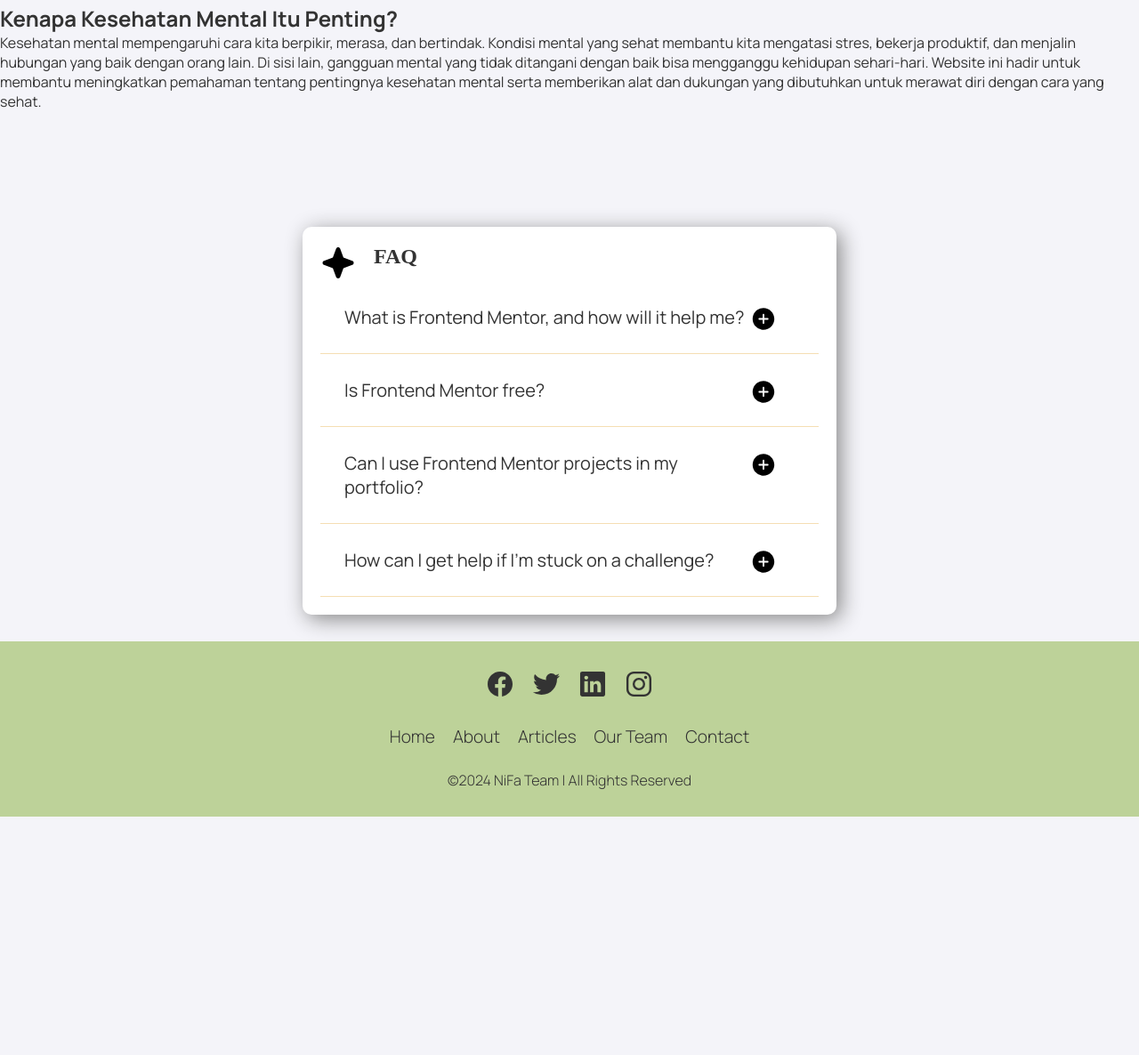
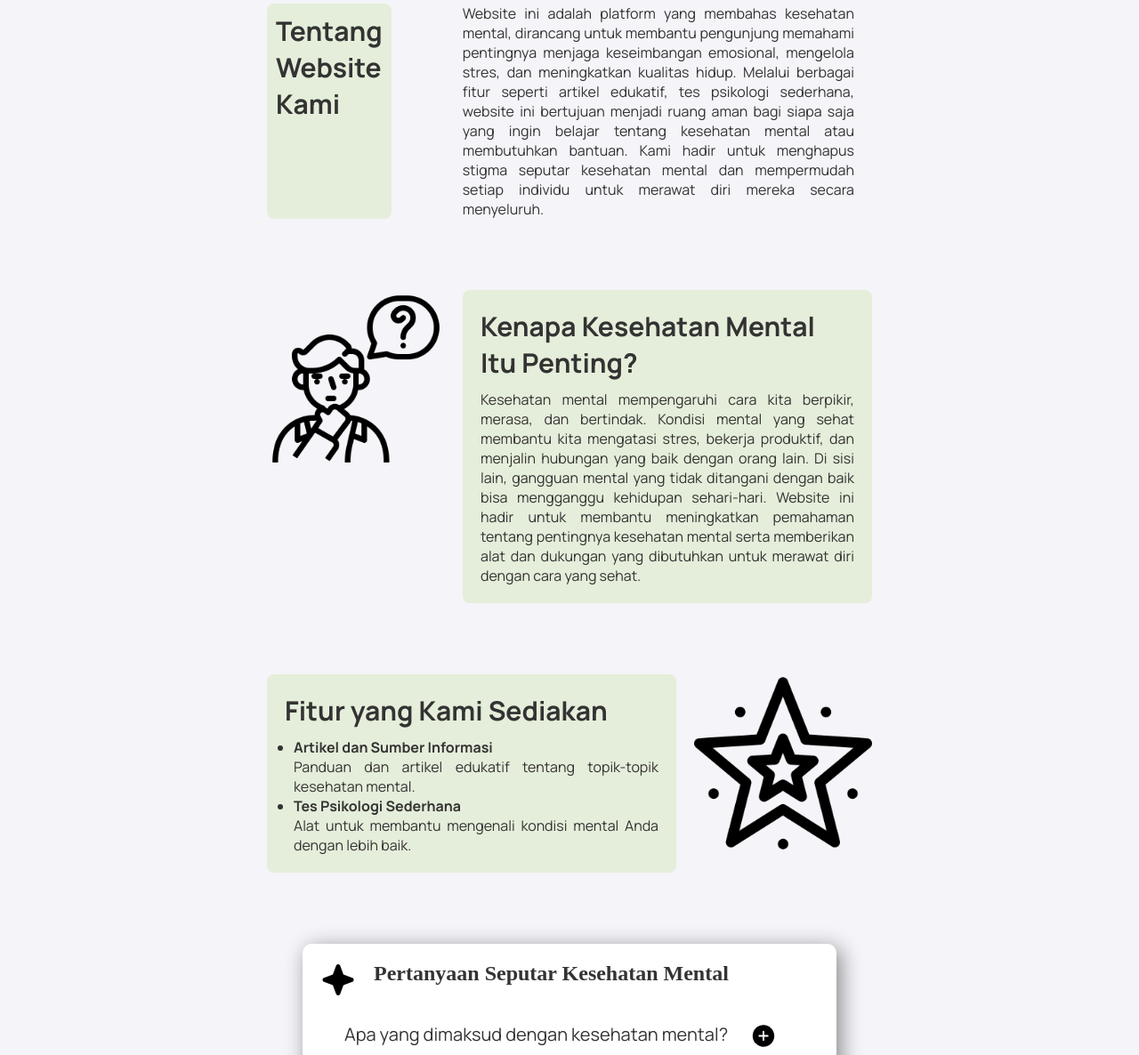
Before and after one commit to kuwapica/infor_medik, a plain HTML site: page about.html in a window 1280 px wide. Shown: the part 96-1282 px from the top of the page at 89% size. Before the commit the page ends 1014 px from the top, so only its background shows below. Drawn offline with nearby package versions, Linux system fonts and the light colour scheme; a web font is replaced by a local one.

Commit message:
Update navigation links, replace team member image, and enhance CSS styles for about and feature sections

```diff
--- a/about.html
+++ b/about.html
@@ -27,48 +27,74 @@
 
     <main>
     <!-- section awal -->
+    <section class="about-website">
+        <div class="about-website-content">
+            <h1>Tentang Website Kami</h1>
+            <p>Website ini adalah platform yang membahas kesehatan mental, dirancang untuk membantu pengunjung memahami pentingnya menjaga keseimbangan emosional, mengelola stres, dan meningkatkan kualitas hidup. Melalui berbagai fitur seperti artikel edukatif, tes psikologi sederhana, website ini bertujuan menjadi ruang aman bagi siapa saja yang ingin belajar tentang kesehatan mental atau membutuhkan bantuan. Kami hadir untuk menghapus stigma seputar kesehatan mental dan mempermudah setiap individu untuk merawat diri mereka secara menyeluruh.</p>
+          </div>
+    </section>
+
+    <!-- section kedua -->
     <section class="important">
       <div class="important-content">
+        <img src="images/problem.png" alt="">
+        <div class="important-content-explain">
           <h1>Kenapa Kesehatan Mental Itu Penting?</h1>
           <p>Kesehatan mental mempengaruhi cara kita berpikir, merasa, dan bertindak. Kondisi mental yang sehat membantu kita mengatasi stres, bekerja produktif, dan menjalin hubungan yang baik dengan orang lain. Di sisi lain, gangguan mental yang tidak ditangani dengan baik bisa mengganggu kehidupan sehari-hari. Website ini hadir untuk membantu meningkatkan pemahaman tentang pentingnya kesehatan mental serta memberikan alat dan dukungan yang dibutuhkan untuk merawat diri dengan cara yang sehat.</p>
         </div>
+          </div>
     </section>
 
+    <!-- section ketiga -->
+    <section class="feature">
+      <div class="feature-content">
+        <div class="feature-content-explain">
+          <h1>Fitur yang Kami Sediakan</h1>
+        <ul>
+          <li>Artikel dan Sumber Informasi</li>
+          <p>Panduan dan artikel edukatif tentang topik-topik kesehatan mental.</p>
+          <li>Tes Psikologi Sederhana</li>
+          <p>Alat untuk membantu mengenali kondisi mental Anda dengan lebih baik.</p>
+        </ul>
+        </div>
+        <img src="images/feature.png" alt="">
+          </div>
+    </section>
     <!-- frequently asked question section -->
     <section class="frequently-asked">
     <div class="faqcontainer">
-        <h1><img src="images/icon-star.svg">FAQ</h1>
+        <h1><img src="images/icon-star.svg">Pertanyaan Seputar Kesehatan Mental</h1>
 
         <div class="question">
           <details>
-            <summary class = "drop"><img src="images/icon-plus.svg" class = "images">What is Frontend Mentor, and how will it help me?</summary>
-            <p>Frontend Mentor offers realistic coding challenges to help developers improve their
-              frontend coding skills with projects in HTML, CSS, and JavaScript. It's suitable for
-              all levels and ideal for portfolio building.</p>
+            <summary class = "drop"><img src="images/icon-plus.svg" class = "images">Apa yang dimaksud dengan kesehatan mental?</summary>
+            <p>Kesehatan mental adalah kondisi kesejahteraan emosional, psikologis, dan sosial seseorang yang memengaruhi cara berpikir, merasa, dan bertindak. Kondisi ini sangat penting karena memengaruhi kemampuan seseorang dalam mengelola stres, berinteraksi dengan orang lain, serta membuat keputusan yang baik dalam kehidupan sehari-hari. Kesehatan mental yang baik memungkinkan individu untuk berfungsi secara optimal dalam kehidupan pribadi, sosial, dan profesional.
+            </p>
           </details>
         </div>
 
         <div class="question">
           <details>
-            <summary class = "drop2"><img src="images/icon-plus.svg" class = "images2">Is Frontend Mentor free?</summary>
-            <p>Yes, Frontend Mentor offers both free and premium coding challenges, with the free
-              option providing access to a range of projects suitable for all skill levels.</p>
+            <summary class = "drop2"><img src="images/icon-plus.svg" class = "images2">Apa saja tanda-tanda umum seseorang mengalami gangguan kesehatan mental?</summary>
+            <p>Beberapa tanda umum seseorang yang mengalami gangguan kesehatan mental antara lain perubahan suasana hati yang ekstrem, seperti perasaan sedih berkepanjangan atau mudah marah, kesulitan dalam berkonsentrasi atau membuat keputusan, serta penarikan diri dari aktivitas sosial, keluarga, dan teman-teman. Selain itu, seseorang mungkin juga mengalami perubahan dalam pola tidur atau nafsu makan, perasaan cemas berlebihan, atau ketakutan yang tidak berdasar. Dalam kasus yang lebih serius, bisa muncul pikiran untuk menyakiti diri sendiri atau bahkan bunuh diri.
+            </p>
           </details>
         </div>
 
         <div class="question">
           <details>
-            <summary class = "drop3"><img src="images/icon-plus.svg" class = "images3">Can I use Frontend Mentor projects in my portfolio?</summary>
-            <p>Yes, you can use projects completed on Frontend Mentor in your portfolio. It's an excellent
-              way to showcase your skills to potential employers!</p>
+            <summary class = "drop3"><img src="images/icon-plus.svg" class = "images3">Bagaimana cara menjaga kesehatan mental yang baik?
+            </summary>
+            <p>Untuk menjaga kesehatan mental yang baik, penting untuk berbicara dengan orang terpercaya tentang perasaan atau masalah yang sedang dihadapi. Menerapkan gaya hidup sehat seperti olahraga rutin, makan makanan bergizi, dan cukup tidur juga berperan penting dalam menjaga kesehatan mental. Selain itu, mengelola stres dengan teknik-teknik relaksasi seperti meditasi atau yoga dapat sangat membantu. Menjaga hubungan sosial yang positif dengan keluarga dan teman-teman, serta menghindari penggunaan alkohol atau obat-obatan terlarang sebagai cara untuk mengatasi stres, juga merupakan langkah-langkah penting dalam merawat kesehatan mental.
+            </p>
           </details>
         </div>
 
         <div class="question">
           <details>
-            <summary class = "drop4"><img src=" images/icon-plus.svg" class = "images4">How can I get help if I'm stuck on a challenge?</summary>
-            <p>The best place to get help is inside Frontend Mentor's Discord community. There's a help
-              channel where you can ask questions and seek support from other community members.</p>
+            <summary class = "drop4"><img src=" images/icon-plus.svg" class = "images4">Apa yang harus dilakukan jika seseorang merasa mengalami gangguan mental?
+            </summary>
+            <p>Jika seseorang merasa mengalami gangguan mental, langkah pertama yang sebaiknya dilakukan adalah berbicara dengan orang terpercaya seperti keluarga, teman, atau seorang konselor untuk mendapatkan dukungan emosional. Mencari bantuan profesional, seperti psikolog atau psikiater, untuk evaluasi dan pengobatan lebih lanjut adalah langkah penting untuk penanganan yang tepat. Selain itu, seseorang yang mengalami gangguan kesehatan mental sebaiknya menghubungi layanan dukungan atau hotline kesehatan mental yang tersedia di wilayah setempat. Menghindari isolasi sosial dan terus menjaga komunikasi dengan orang-orang terdekat juga dapat membantu dalam proses pemulihan.</p>
           </details>
         </div>
       </div>
--- a/css/style.css
+++ b/css/style.css
@@ -1,5 +1,10 @@
 @import url('https://fonts.googleapis.com/css2?family=Inter:wght@100..900&family=Manrope:wght@200..800&family=Noto+Serif+JP:wght@200..900&family=Poppins:ital,wght@0,100;0,200;0,300;0,400;0,500;0,600;0,700;0,800;0,900;1,100;1,200;1,300;1,400;1,500;1,600;1,700;1,800;1,900&family=Rubik:ital@0;1&display=swap');
 @import url('https://fonts.googleapis.com/css2?family=Alegreya:ital,wght@0,400..900;1,400..900&family=Arapey:ital@0;1&family=Inter:wght@100..900&family=Libre+Baskerville:ital,wght@0,400;0,700;1,400&family=Manrope:wght@200..800&family=Noto+Serif+JP:wght@200..900&family=Poppins:ital,wght@0,100;0,200;0,300;0,400;0,500;0,600;0,700;0,800;0,900;1,100;1,200;1,300;1,400;1,500;1,600;1,700;1,800;1,900&family=Rubik:ital@0;1&display=swap');
+
+@font-face {
+    font-family: WorkSans-SemiBold;
+    src: url(assets/fonts/static/WorkSans-SemiBold.ttf) format("truetype");
+}
 
 :root {
     --shadow-color: rgba(0, 0, 0, 0.1);
@@ -397,18 +402,112 @@ body {
     text-align: center;
 }
 
+/* about website styles */
+.about-website {
+    padding-top: 100px;
+    padding-bottom: 30px;
+    padding-left: 300px;
+    padding-right: 300px;
+}
+
+.about-website-content {
+    display: flex;
+    flex-direction: row;
+}
+
+.about-website-content h1 {
+    font-size: 30px;
+    background-color: #E5EEDA;
+    padding: 10px;
+    border-radius: 8px;
+}
+
+.about-website-content p {
+    margin-left: 60px;
+    text-align: justify;
+    padding: 20px;
+    padding-top: 0;
+    padding-bottom: 0;
+}
+
 /* important styles */
 .important {
-    display: flex;
-
-    align-items: center;
-    padding-top: 100px;
+    padding-top: 50px;
     padding-bottom: 30px;
+    padding-left: 300px;
+    padding-right: 300px;
 }
 
 .important-content {
     display: flex;
-    flex-direction: column;
+    flex-direction: row;
+}
+
+.important-content img {
+    width: 200px;
+    height: 200px;
+    object-fit: cover;
+    margin-right: 20px;
+}
+
+.important-content-explain {
+    background-color: #E5EEDA;
+    padding: 20px;
+    border-radius: 8px;
+}
+
+.important-content-explain h1 {
+    font-size: 30px;
+    padding-bottom: 10px;
+}
+
+.important-content-explain p {
+    text-align: justify;
+    border-radius: 8px;
+}
+
+/* feature styles */
+.feature {
+    padding-top: 50px;
+    padding-bottom: 30px;
+    padding-left: 300px;
+    padding-right: 300px;
+}
+
+.feature-content {
+    display: flex;
+    flex-direction: row;
+}
+
+.feature-content img {
+    width: 200px;
+    height: 200px;
+    object-fit: cover;
+    margin-left: 20px;
+}
+
+.feature-content-explain {
+    background-color: #E5EEDA;
+    padding: 20px;
+    border-radius: 8px;
+}
+
+.feature-content-explain h1 {
+    font-size: 30px;
+    padding-bottom: 10px;
+}
+
+.feature-content-explain ul {
+    padding-left: 10px;
+}
+
+.feature-content-explain li {
+    font-weight: bold;
+}
+
+.feature-content-explain p {
+    text-align: justify;
+    border-radius: 8px;
 }
 
 /* faq styles */
@@ -416,7 +515,7 @@ body {
     display: flex;
     justify-content: center;
     align-items: center;
-    padding-top: 100px;
+    padding-top: 50px;
     padding-bottom: 30px;
 }
 
```
Also changed, not shown: index.html (+1 -1 lines), ourteam.html (+2 -2 lines), images/feature.png (added), images/pakdwi.png (added), images/problem.png (added). Lines whose indentation alone changed are shown as unchanged.
